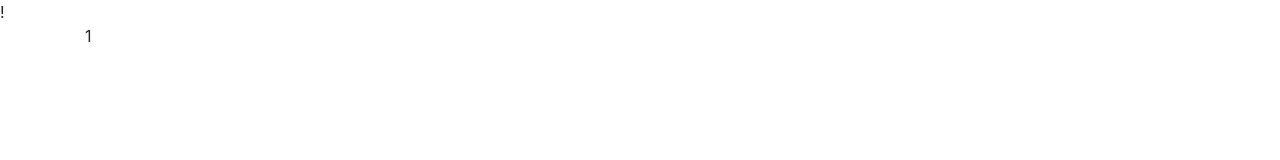
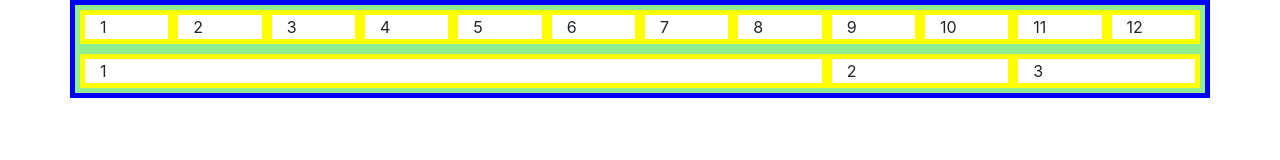
Before and after one commit to Aben25/NuCamp, a website: page bootstrap-grid-example.html in a window 1280 px wide. Drawn offline with nearby package versions, Linux system fonts and the light colour scheme.

Commit message:
Bootstrap Grid

```diff
--- a/bootstrap-grid-example.html
+++ b/bootstrap-grid-example.html
@@ -1,25 +1,52 @@
-!
 <!DOCTYPE html>
 <html lang="en">
 
 <head>
-  <meta charset="utf=8" />
+  <meta charset="utf-8" />
   <meta name="viewport" content="width=device-width, initial-scale=1" />
-  <meta http-equiv="x-ua-compatible" content="ir=edge" />
+  <meta http-equiv="x-ua-compatible" content="ie=edge" />
 
   <link rel="stylesheet" href="node_modules/bootstrap/dist/css/bootstrap.min.css">
-  <title>
-    Bootstrap Grid Example
-  </title>
+  <style>
+    .container {
+      border: 5px solid blue;
+    }
+
+    .row {
+      border: 5px solid lightgreen;
+    }
+
+    .row div {
+      border: 5px solid yellow;
+    }
+  </style>
+  <title>Bootstrap Grid Example</title>
 </head>
-<div class="container">
-  <div class="row">
-    <div class="col">1</div>
-  </div>
-</div>
 
 <body>
+  <div class="container">
+    <div class="row">
+      <div class="col">1</div>
+      <div class="col">2</div>
+      <div class="col">3</div>
+      <div class="col">4</div>
+      <div class="col">5</div>
+      <div class="col">6</div>
+      <div class="col">7</div>
+      <div class="col">8</div>
+      <div class="col">9</div>
+      <div class="col">10</div>
+      <div class="col">11</div>
+      <div class="col">12</div>
 
+    </div>
+    <div class="row">
+      <div class="col-6 col-md-6 col-lg-8">1</div>
+      <div class="col ">2</div>
+      <div class="col">3</div>
+
+    </div>
+  </div>
 </body>
 
 </html>
```
Also changed, not shown: index.html (+4 -4 lines).
